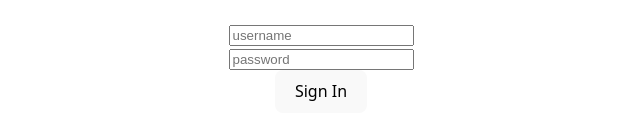
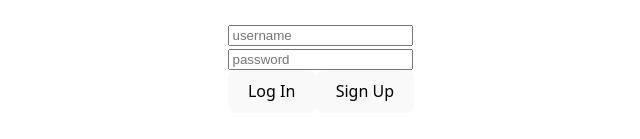
Before and after one commit to echoeoe/scrollfeed, a React (Vite) app: page /login in a window 1280 px wide. Shown: the part 395-534 px from the top of the page, without its empty margins (319-959 px from the left). Built offline with nearby package versions, Linux system fonts and the light colour scheme; no server answers.

Commit message:
added sign up button to login page

```diff
--- a/src/pages/Login.jsx
+++ b/src/pages/Login.jsx
@@ -9,7 +9,8 @@ export function Login(){
     <div>
       <input type="password" placeholder="password"></input>
     </div>
-    <button>Sign In</button>
+      <button id='signin-btn'>Log In</button>
+      <button id='signup-btn'>Sign Up</button>
     </>
   );
 }
```
